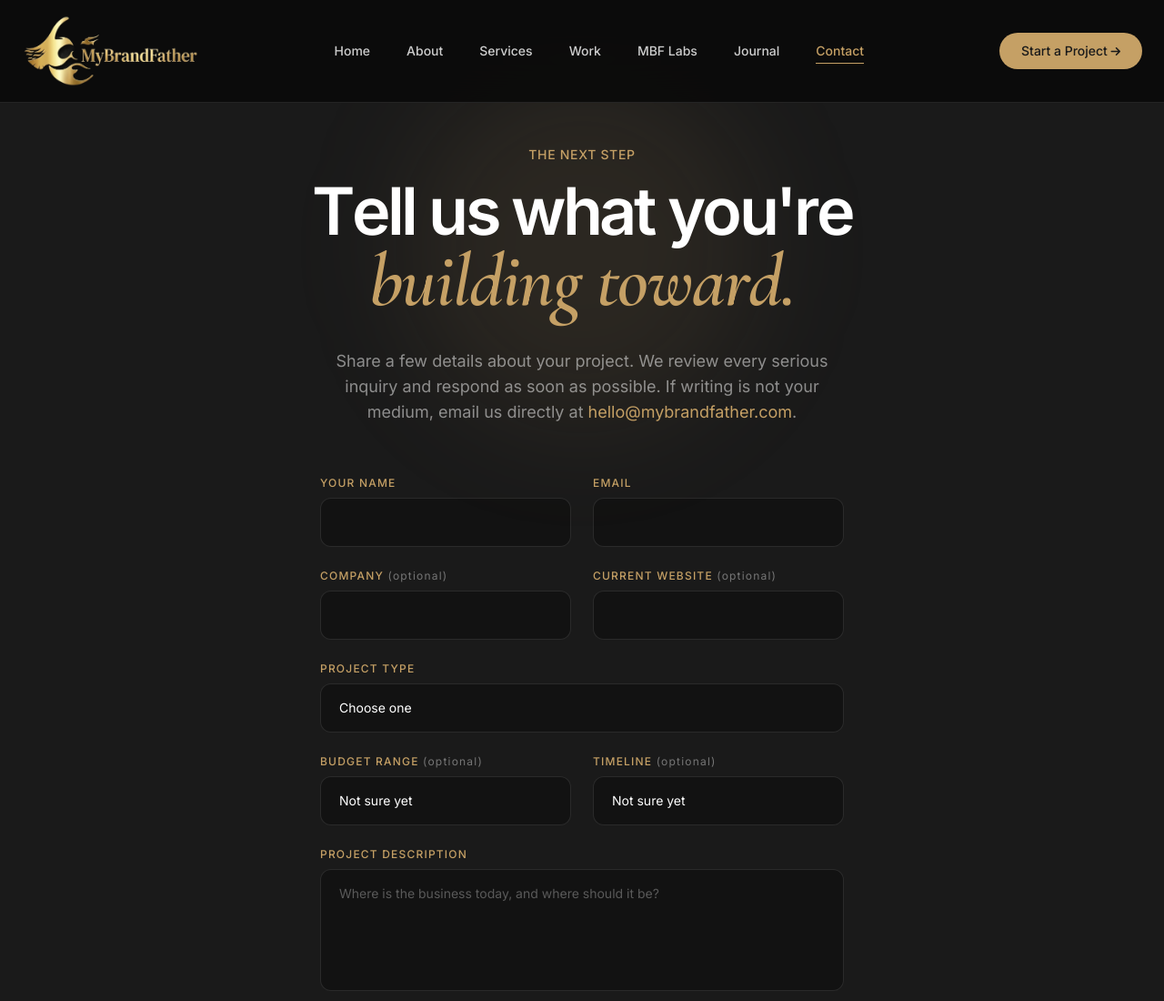
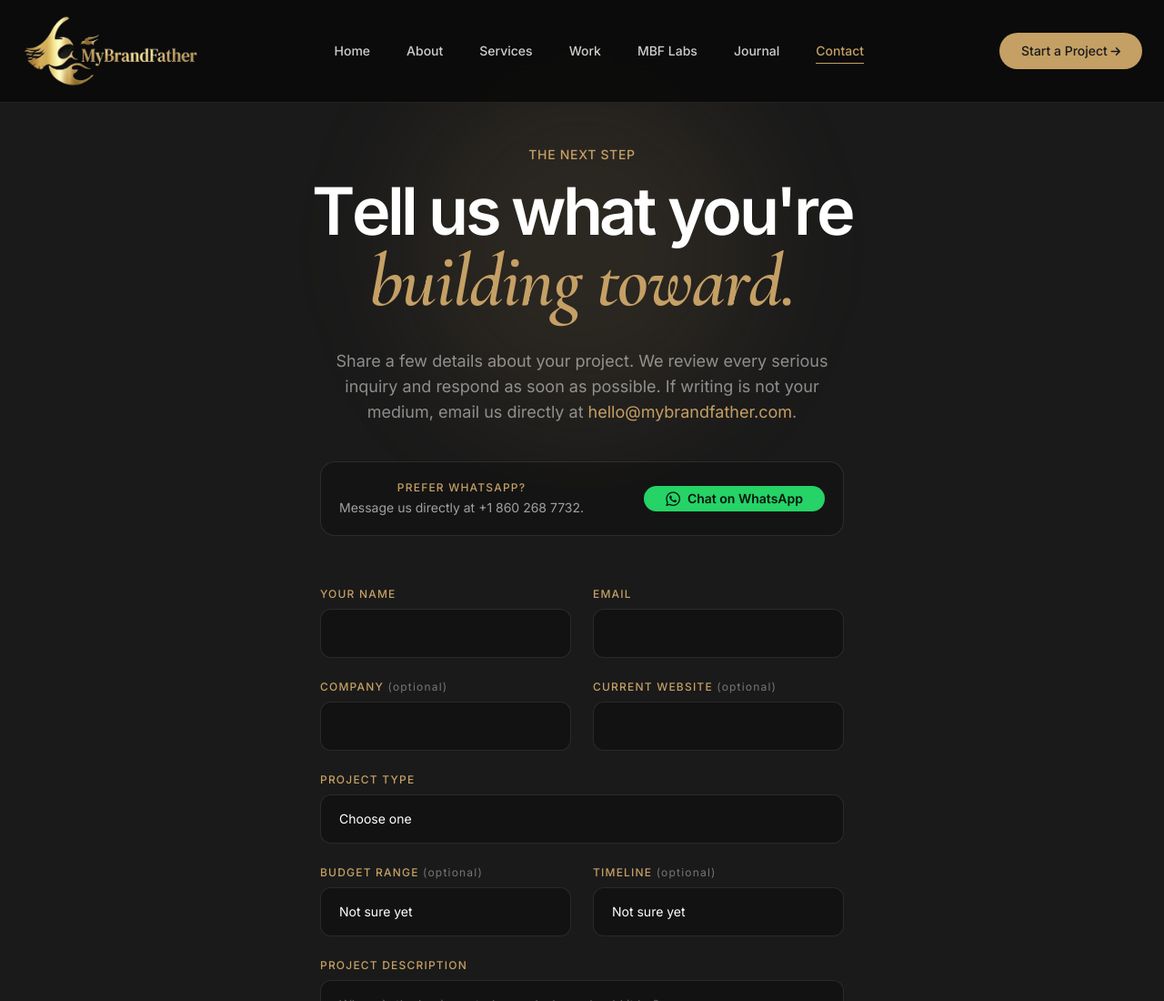
Before and after one commit to mybrandfather/MBFAgency, a plain HTML site: page contact/index.html in a window 1280 px wide. Shown: the top 1100 px of the page at 91% size. Drawn offline with nearby package versions, Linux system fonts and the light colour scheme.

Commit message:
Add WhatsApp contact option

```diff
--- a/contact/index.html
+++ b/contact/index.html
@@ -125,6 +125,17 @@
                 <p class="relative mt-6 text-lg text-white/50 max-w-xl mx-auto text-center">
                     Share a few details about your project. We review every serious inquiry and respond as soon as possible. If writing is not your medium, email us directly at <a href="mailto:hello@mybrandfather.com" class="text-[#C5A065] hover:underline">hello@mybrandfather.com</a>.
                 </p>
+
+                <div class="relative mt-10 max-w-xl mx-auto rounded-2xl border border-white/10 bg-black/20 p-5 flex flex-col sm:flex-row items-center justify-between gap-4 text-center sm:text-left">
+                    <div>
+                        <span class="block text-xs font-medium text-[#C5A065] uppercase tracking-widest">Prefer WhatsApp?</span>
+                        <p class="mt-1 text-sm text-white/60">Message us directly at +1 860 268 7732.</p>
+                    </div>
+                    <a href="https://wa.me/18602687732?text=Hello%20MyBrandFather%2C%20I%27d%20like%20to%20discuss%20a%20project." target="_blank" rel="noopener noreferrer" aria-label="Chat with MyBrandFather on WhatsApp" class="inline-flex items-center justify-center gap-2 rounded-full px-6 py-3 text-sm font-semibold transition-transform hover:-translate-y-1" style="background-color:#25D366;color:#07150c;">
+                        <i class="fa-brands fa-whatsapp text-lg" aria-hidden="true"></i>
+                        Chat on WhatsApp
+                    </a>
+                </div>
 
                 <!-- ============================================================
                      LAUNCH BLOCKER: Web3Forms access key required below.
```
